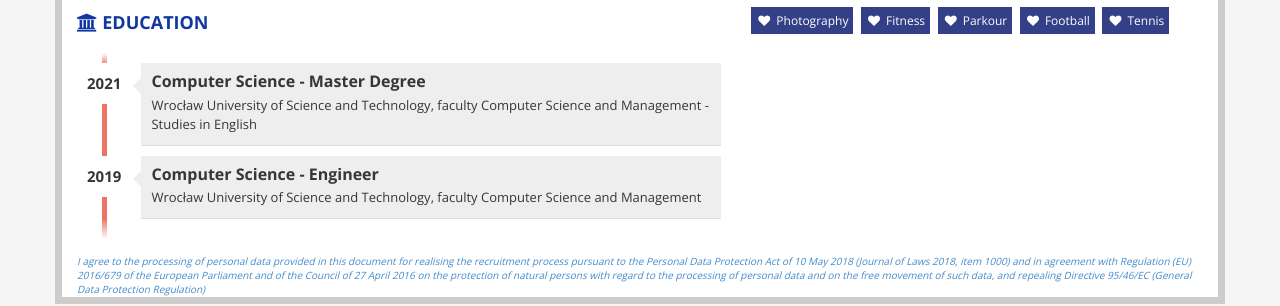
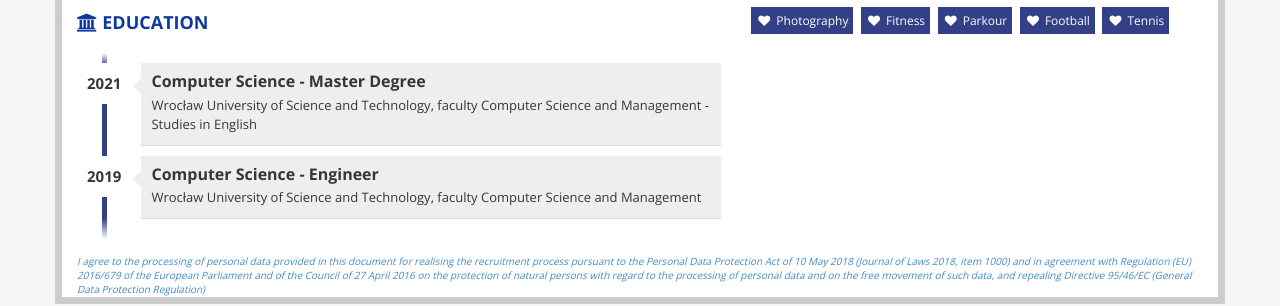
Before and after one commit to piotrneumann/resume, a plain HTML site: page index.html in a window 1280 px wide. Shown: the part 896-1202 px from the top of the page. Drawn offline with nearby package versions, Linux system fonts and the light colour scheme; a web font is replaced by a local one.

Commit message:
change css

```diff
--- a/developer/main.css
+++ b/developer/main.css
@@ -114,13 +114,13 @@ EDUCATION
   top: 0;
   content: ' ';
   display: block;
-  background: #ec7263;
-  background: -moz-linear-gradient(top,  #ffffff 0%, #ec7263 7%, #ec7263 89%, #ffffff 100%);
-  background: -webkit-gradient(linear, left top, left bottom, color-stop(0%,#ffffff), color-stop(7%,#ec7263), color-stop(89%,#ec7263), color-stop(100%,#ffffff));
-  background: -webkit-linear-gradient(top,  #ffffff 0%,#ec7263 7%,#ec7263 89%,#ffffff 100%);
-  background: -o-linear-gradient(top,  #ffffff 0%,#ec7263 7%,#ec7263 89%,#ffffff 100%);
-  background: -ms-linear-gradient(top,  #ffffff 0%,#ec7263 7%,#ec7263 89%,#ffffff 100%);
-  background: linear-gradient(to bottom,  #ffffff 0%,#ec7263 7%,#ec7263 89%,#ffffff 100%);
+  background: #333f86;
+  background: -moz-linear-gradient(top,  #ffffff 0%, #ec7263 7%, #333f86 89%, #ffffff 100%);
+  background: -webkit-gradient(linear, left top, left bottom, color-stop(0%,#ffffff), color-stop(7%,#333f86), color-stop(89%,#333f86), color-stop(100%,#ffffff));
+  background: -webkit-linear-gradient(top,  #ffffff 0%,#333f86 7%,#333f86 89%,#ffffff 100%);
+  background: -o-linear-gradient(top,  #ffffff 0%,#333f86 7%,#333f86 89%,#ffffff 100%);
+  background: -ms-linear-gradient(top,  #ffffff 0%,#333f86 7%,#333f86 89%,#ffffff 100%);
+  background: linear-gradient(to bottom,  #ffffff 0%,#333f86 7%,#333f86 89%,#ffffff 100%);
   filter: progid:DXImageTransform.Microsoft.gradient( startColorstr='#ffffff', endColorstr='#ffffff',GradientType=0 );
 }
 #education li{
```
